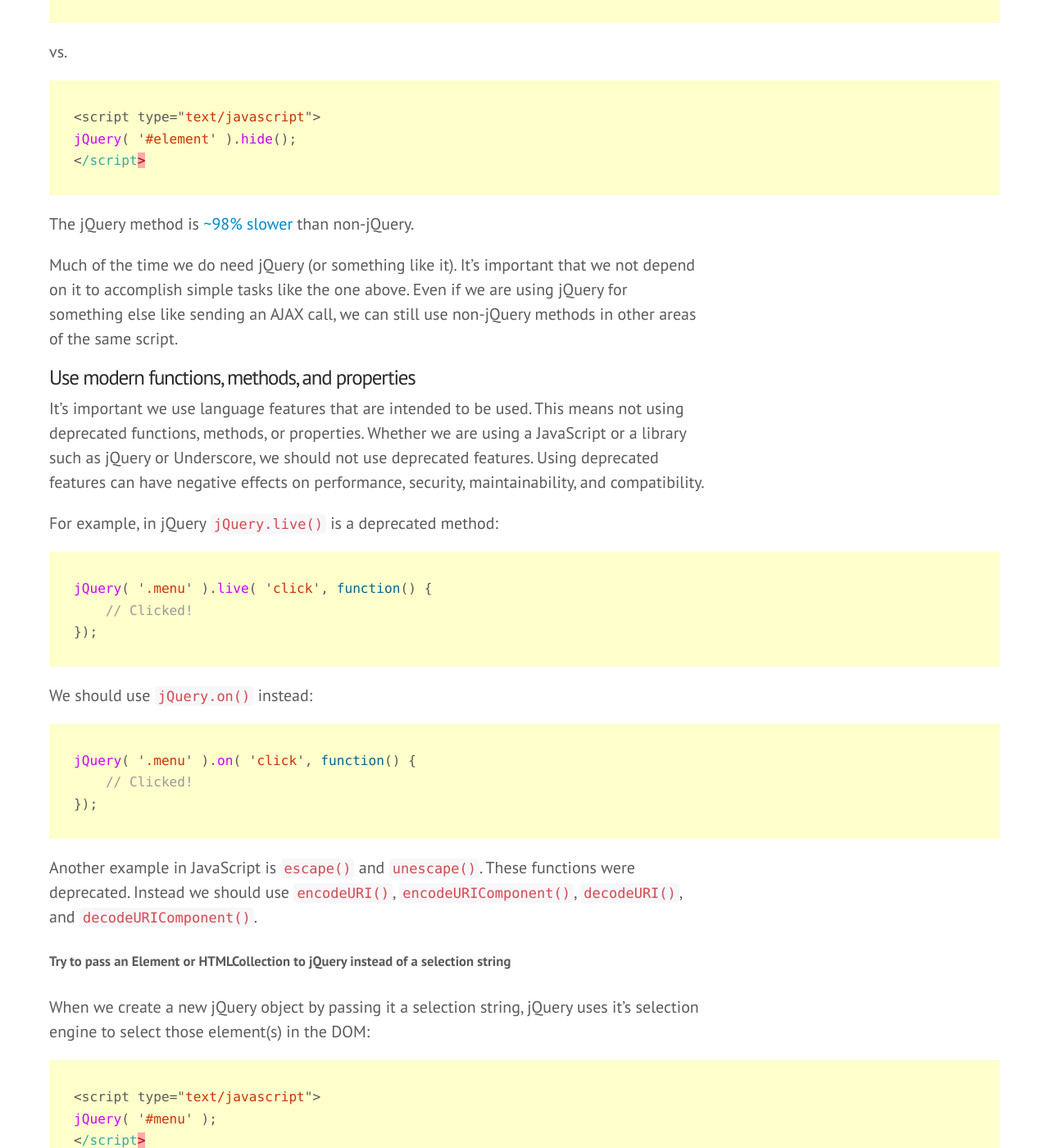
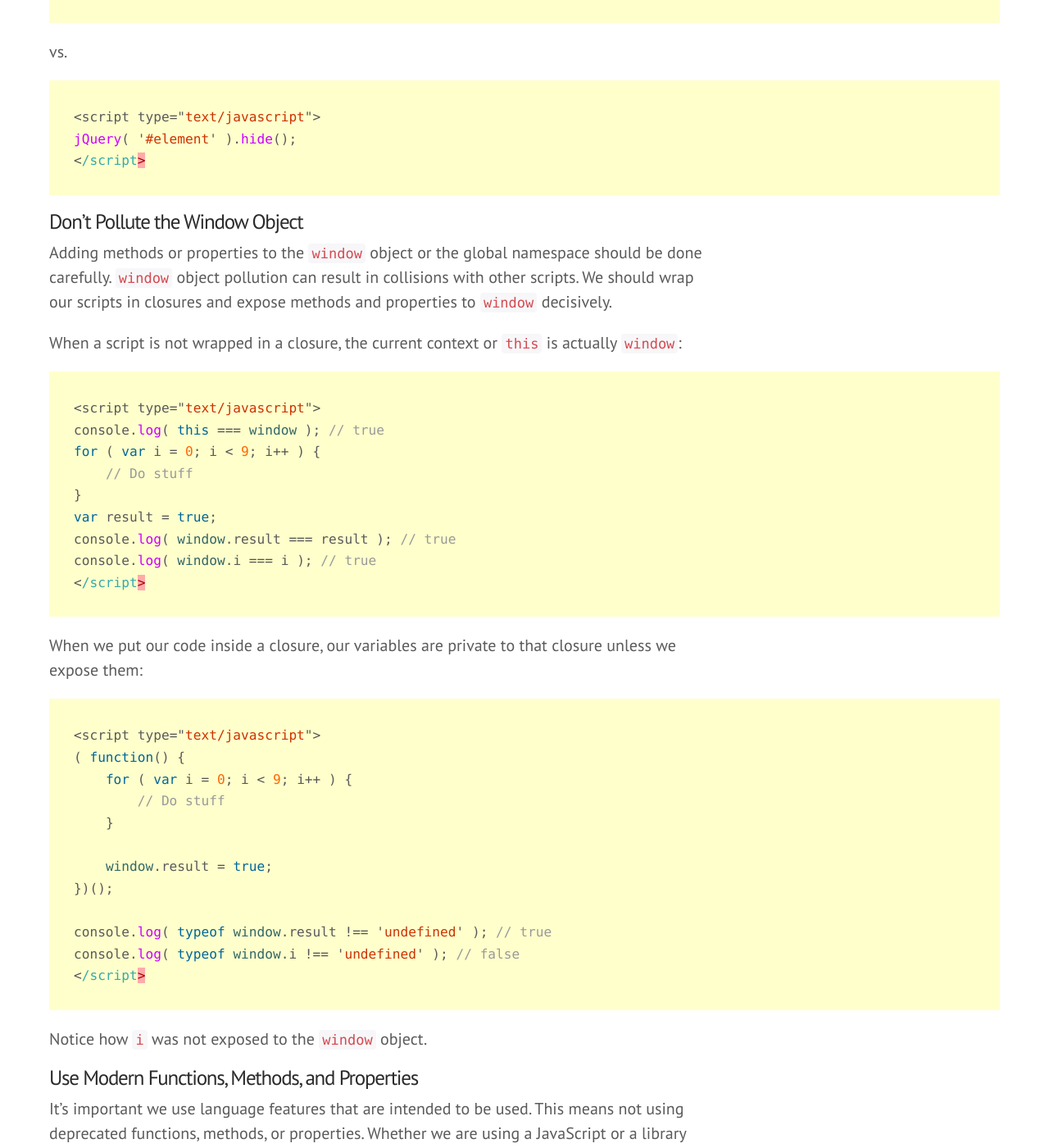
Before and after one commit to 10up/Engineering-Best-Practices, a Jekyll site: the page built from index.html, in a window 1280 px wide and 1400 px high, scrolled down 13761 px. Shown: the whole window at 82% size. Built offline with Jekyll 4.4.1, drawn with Linux system fonts in a browser that asks for light colours; some web fonts are replaced; Markdown is read by kramdown in place of the engine named in the settings; comment, search, counter and statistics services are not loaded; some of the changed text lies outside the part shown.

Commit message:
Dont pollute the global namespace JS

````diff
--- a/_includes/markdown/JavaScript.md
+++ b/_includes/markdown/JavaScript.md
@@ -24,11 +24,44 @@ jQuery( '#element' ).hide();
 </script>
 ```
 
-The jQuery method is [~98% slower](http://jsperf.com/selecting-and-hiding-element-with-without-jquery) than non-jQuery.
+#### Don't Pollute the Window Object
 
-Much of the time we do need jQuery (or something like it). It's important that we not depend on it to accomplish simple tasks like the one above. Even if we are using jQuery for something else like sending an AJAX call, we can still use non-jQuery methods in other areas of the same script.
+Adding methods or properties to the ```window``` object or the global namespace should be done carefully. ```window``` object pollution can result in collisions with other scripts. We should wrap our scripts in closures and expose methods and properties to ```window``` decisively.
 
-#### Use modern functions, methods, and properties
+When a script is not wrapped in a closure, the current context or ```this``` is actually ```window```:
+
+```javascript
+<script type="text/javascript">
+console.log( this === window ); // true
+for ( var i = 0; i < 9; i++ ) {
+    // Do stuff
+}
+var result = true;
+console.log( window.result === result ); // true
+console.log( window.i === i ); // true
+</script>
+```
+
+When we put our code inside a closure, our variables are private to that closure unless we expose them:
+
+```javascript
+<script type="text/javascript">
+( function() {
+    for ( var i = 0; i < 9; i++ ) {
+        // Do stuff
+    }
+
+    window.result = true;
+})();
+
+console.log( typeof window.result !== 'undefined' ); // true
+console.log( typeof window.i !== 'undefined' ); // false
+</script>
+```
+
+Notice how ```i``` was not exposed to the ```window``` object.
+
+#### Use Modern Functions, Methods, and Properties
 
 It's important we use language features that are intended to be used. This means not using deprecated functions, methods, or properties. Whether we are using a JavaScript or a library such as jQuery or Underscore, we should not use deprecated features. Using deprecated features can have negative effects on performance, security, maintainability, and compatibility.
 
@@ -50,7 +83,7 @@ jQuery( '.menu' ).on( 'click', function() {
 
 Another example in JavaScript is ```escape()``` and ```unescape()```. These functions were deprecated. Instead we should use ```encodeURI()```, ```encodeURIComponent()```, ```decodeURI()```, and ```decodeURIComponent()```.
 
-##### Try to pass an Element or HTMLCollection to jQuery instead of a selection string
+##### Try to Pass an Element or HTMLCollection to jQuery Instead of a Selection String
 
 When we create a new jQuery object by passing it a selection string, jQuery uses it's selection engine to select those element(s) in the DOM:
 
````
Also changed, not shown: other parts of _includes/markdown/JavaScript.md (+1 -1 lines).
